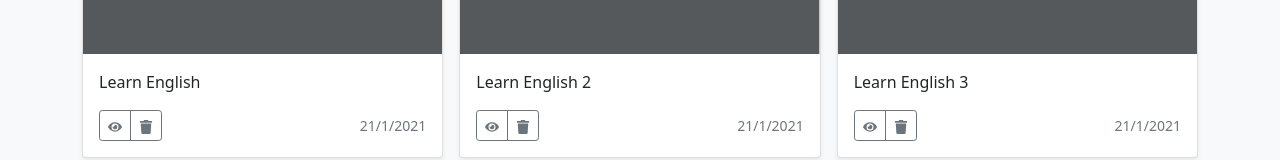
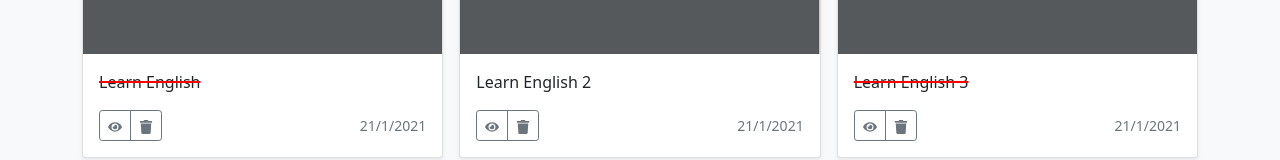
Before and after one commit to vviptma/ReactJs-ToDoList-Two, a React (Create React App) app: page / in a window 1280 px wide. Shown: the part 332-492 px from the top of the page. Built offline with nearby package versions, Linux system fonts and the light colour scheme.

Commit message:
L11: if else onCompleted Task
Using if else css for onCompleted

```diff
--- a/src/components/Header.js
+++ b/src/components/Header.js
@@ -50,6 +50,12 @@
             },
         ]
     )
+    const onCompleted = (id) => {
+        setState(
+            tasks.map((task)=> task.id === id ? {...task,reminder:!task.reminder} : task)
+        )
+    }
+
     const deleteTask = (id) =>{
         setState(tasks.filter((task) => task.id !== id ));
     }
@@ -94,7 +100,7 @@
                     <div className="container">
 
                         {/*Add component*/}
-                        <Task tasks={tasks} onDelete={deleteTask}/>
+                        {tasks.length > 0 ? <Task tasks={tasks} onDelete={deleteTask} onCompleted={onCompleted} /> : "No task"}
 
                     </div>
                 </div>
--- a/src/components/SingleTask.js
+++ b/src/components/SingleTask.js
@@ -1,7 +1,7 @@
 //import FaTimes from FontAwesome
 import {FaEye, FaTimes, FaTrash} from "react-icons/fa";
 
-const SingleTask = ({task,onDelete},{index}) => {
+const SingleTask = ({task, onDelete, onCompleted}, {index}) => {
     return (
         <>
             <div className="col" key={index}>
@@ -13,11 +13,19 @@
                         <text x="50%" y="50%" fill="#eceeef" dy=".3em">Mission # {task.id}</text>
                     </svg>
                     <div className="card-body">
-                        <p className="card-text">{task.text}</p>
+                        <p className={`${task.reminder ? `completed` : ''}`}>{task.text}</p>
                         <div className="d-flex justify-content-between align-items-center">
                             <div className="btn-group">
-                                <button type="button" className="btn btn-sm btn-outline-secondary"><FaEye/></button>
-                                <button onClick={() => onDelete(task.id)} type="button" className="btn btn-sm btn-outline-secondary"><FaTrash/></button>
+                                <button onClick={() => onCompleted(task.id)}
+                                        type="button"
+                                        className="btn btn-sm btn-outline-secondary">
+                                        <FaEye/>
+                                </button>
+                                <button onClick={() => onDelete(task.id)}
+                                        type="button"
+                                        className="btn btn-sm btn-outline-secondary">
+                                        <FaTrash/>
+                                </button>
                             </div>
                             <small className="text-muted">{task.day}</small>
                         </div>
--- a/src/components/Task.js
+++ b/src/components/Task.js
@@ -1,11 +1,11 @@
 import React, {useState} from 'react';
 import SingleTask from "./SingleTask";
 
-const Task = ({tasks,onDelete}) => {
+const Task = ({tasks, onDelete, onCompleted}) => {
     return (
         <div className="row row-cols-1 row-cols-sm-2 row-cols-md-3 g-3">
             {tasks.map((task, index) => (
-                <SingleTask task={task} key={index} onDelete={onDelete}/>
+                <SingleTask task={task} key={index} onDelete={onDelete} onCompleted={onCompleted}/>
             ))}
         </div>
     );
--- a/src/index.css
+++ b/src/index.css
@@ -11,3 +11,7 @@
   font-family: source-code-pro, Menlo, Monaco, Consolas, 'Courier New',
     monospace;
 }
+
+.completed {
+  text-decoration: 2px line-through red;
+}
```
